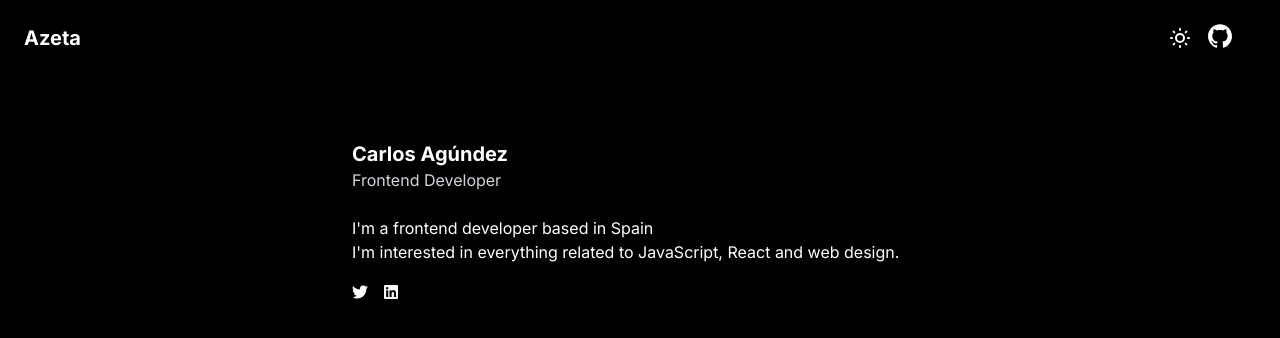
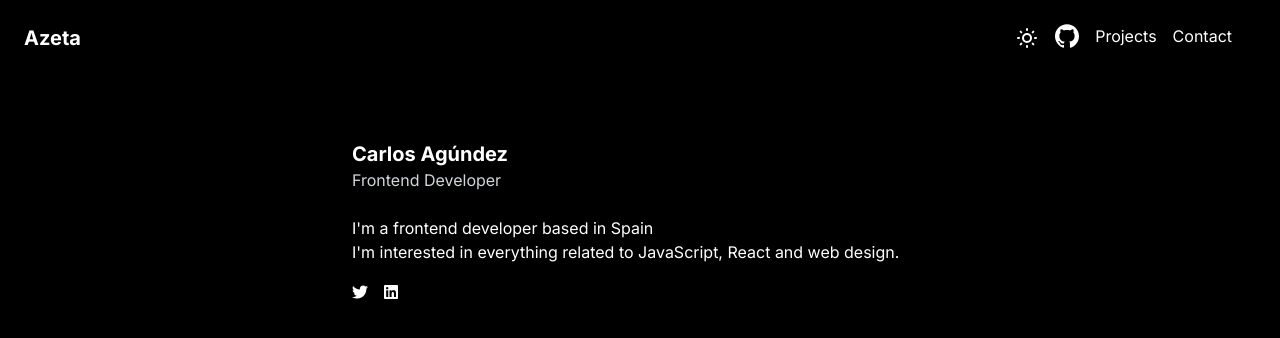
Before and after one commit to carlosazeta/carlosazeta-web, a React (Vite) app: page / in a window 1280 px wide. Shown: the top 338 px of the page. Built offline with nearby package versions, Linux system fonts and the light colour scheme.

Commit message:
Add nav elements to desktop screens

```diff
--- a/src/components/NavBar.jsx
+++ b/src/components/NavBar.jsx
@@ -34,6 +34,8 @@ const NavBar = () => {
               <path d='M12 .297c-6.63 0-12 5.373-12 12 0 5.303 3.438 9.8 8.205 11.385.6.113.82-.258.82-.577 0-.285-.01-1.04-.015-2.04-3.338.724-4.042-1.61-4.042-1.61C4.422 18.07 3.633 17.7 3.633 17.7c-1.087-.744.084-.729.084-.729 1.205.084 1.838 1.236 1.838 1.236 1.07 1.835 2.809 1.305 3.495.998.108-.776.417-1.305.76-1.604-2.665-.3-5.466-1.332-5.466-5.93 0-1.31.465-2.38 1.235-3.22-.135-.303-.54-1.523.105-3.176 0 0 1.005-.322 3.3 1.23.96-.267 1.98-.399 3-.405 1.02.006 2.04.138 3 .405 2.28-1.552 3.285-1.23 3.285-1.23.645 1.653.24 2.873.12 3.176.765.84 1.23 1.91 1.23 3.22 0 4.61-2.805 5.625-5.475 5.92.42.36.81 1.096.81 2.22 0 1.6-.015 2.89-.015 3.285 0 .315.21.69.825.57C20.565 22.092 24 17.592 24 12.297c0-6.627-5.373-12-12-12' />
             </svg>
           </a>
+          <a className='hidden lg:block ' href=''>Projects</a>
+          <a className='hidden lg:block ' href=''>Contact</a>
         </div>
       </div>
       <div className='block lg:hidden'>
--- a/src/components/PortfolioCard.jsx
+++ b/src/components/PortfolioCard.jsx
@@ -2,8 +2,8 @@ import React from 'react'
 
 export const PortfolioCard = () => {
   return (
-    <div className='max-w-sm mx-auto bg-transparent rounded-xl overflow-hidden md:max-w-xl m-12'>
-      <div>
+    <div className='max-w-sm mx-auto bg-transparent overflow-hidden md:max-w-xl m-12'>
+      <div className='antialiased'>
         <div className='mt-4'>
           <div className='text-xl font-bold text-black dark:text-white'>Carlos Agúndez</div>
           <p className='text-gray-500 dark:text-gray-300 mb-6'>Frontend Developer</p>
```
